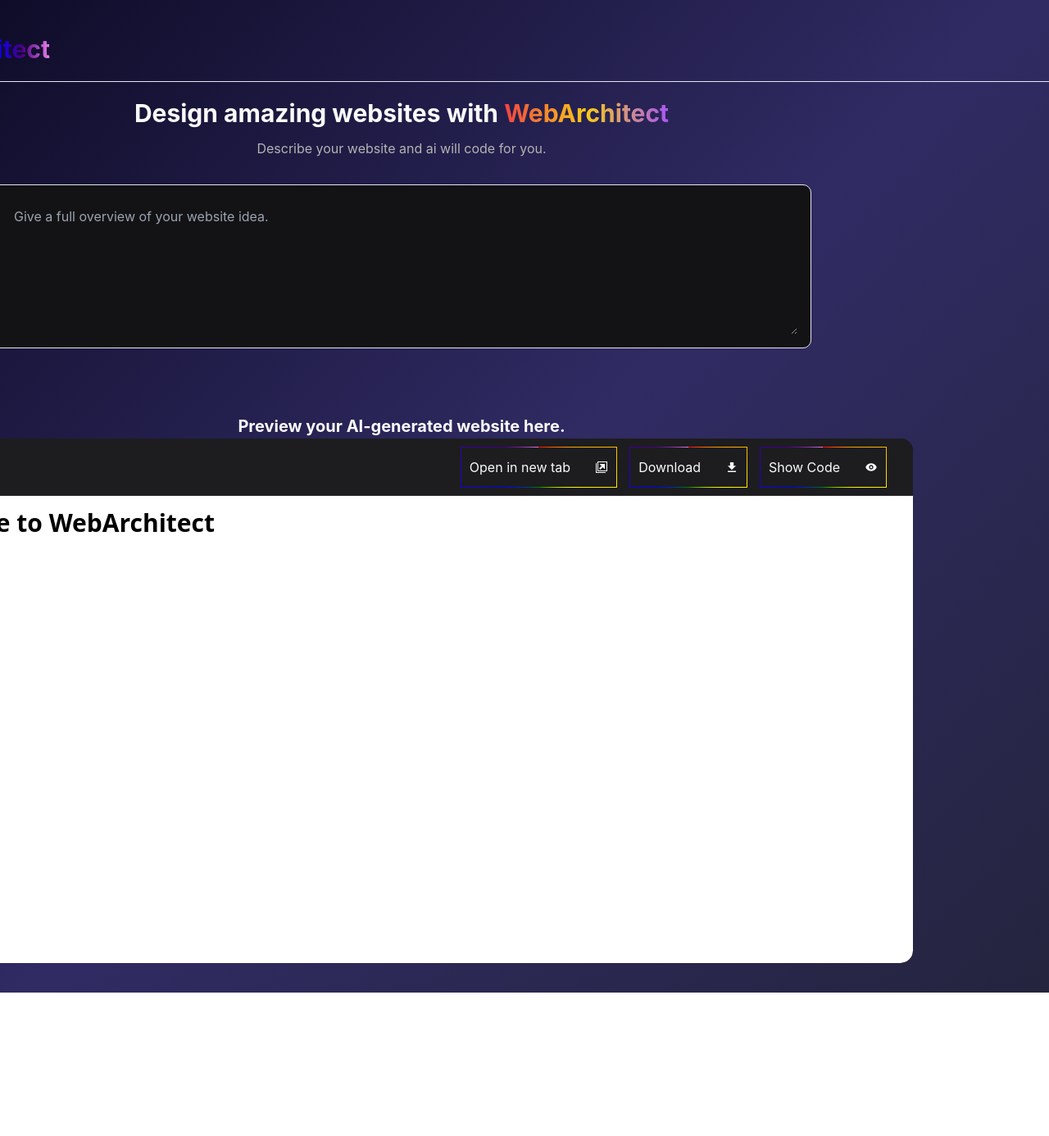
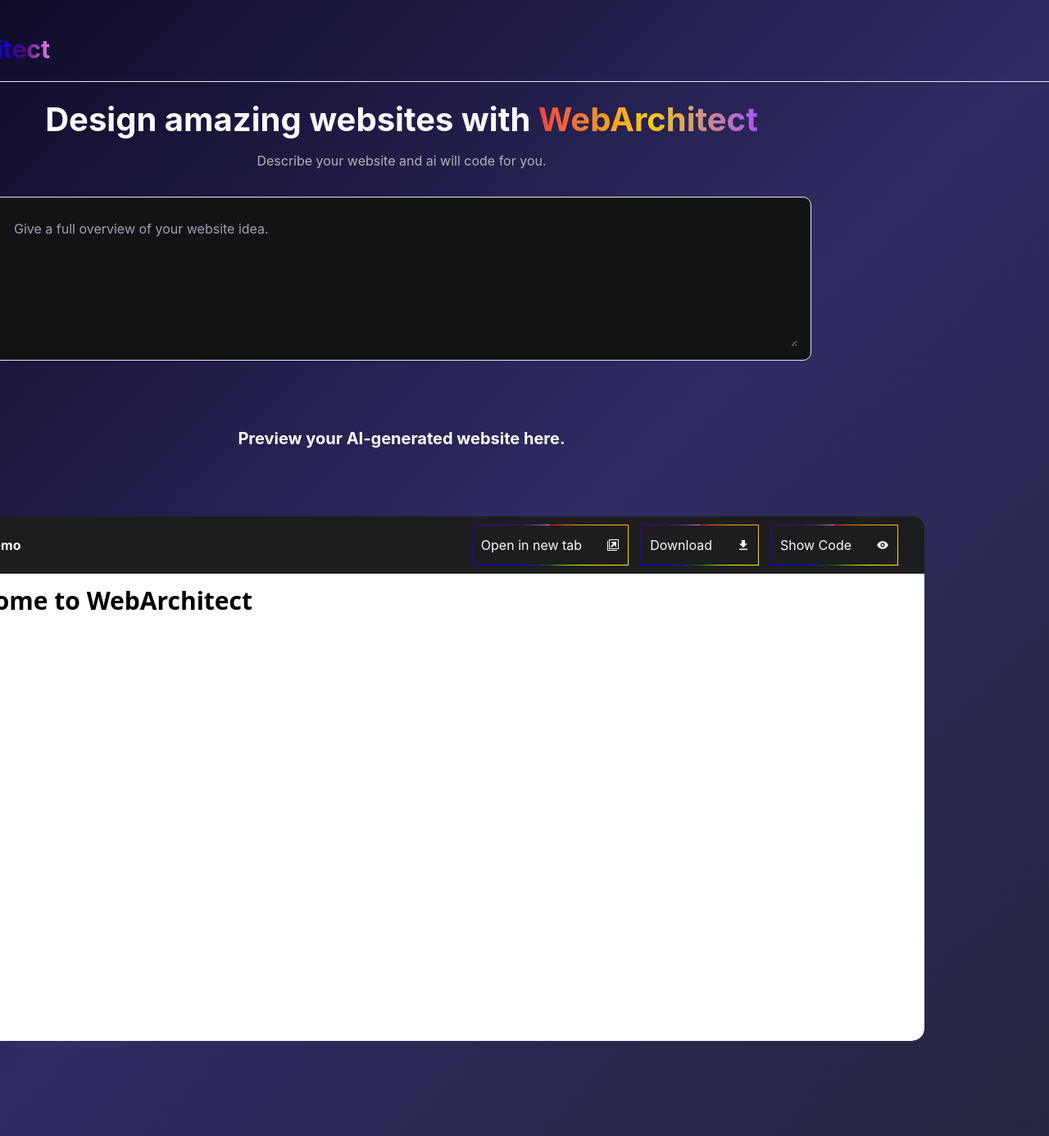
Before and after one commit to mansi-24082006/SmartUI, a React (Vite) app: page / in a window 1280 px wide. Shown: the top 1386 px of the page at 82% size. Before the commit the page ends 1211 px from the top, so only its background shows below. Built offline with nearby package versions, Linux system fonts and the light colour scheme.

Commit message:
Update App.jsx

```diff
--- a/src/App.jsx
+++ b/src/App.jsx
@@ -109,7 +109,7 @@
     <>
       <Navbar />
       <div className="container">
-        <h3 className="text-[30px] font-[700]">
+        <h3 className="text-[40px] font-[700]">
           Design amazing websites with{" "}
           <span className="bg-gradient-to-r from-red-500 via-orange-400 via-yellow-400 via-green-400 via-blue-400 via-indigo-500 to-purple-500 bg-clip-text text-transparent">
             WebArchitect
@@ -145,7 +145,7 @@
         <p className="text-[20px] font-[700] mt-[10vh]">
           Preview your AI-generated website here.
         </p>
-
+          <div className="container">
         <div className="preview ">
           <div className="header w-full h-[70px]">
             <h3 className="font-bold text-[16px]">Live Demo</h3>
@@ -209,6 +209,7 @@
             </>
           )}
         </div>
+        </div>
       </div>
 
       {isInNewTab ? (
```
